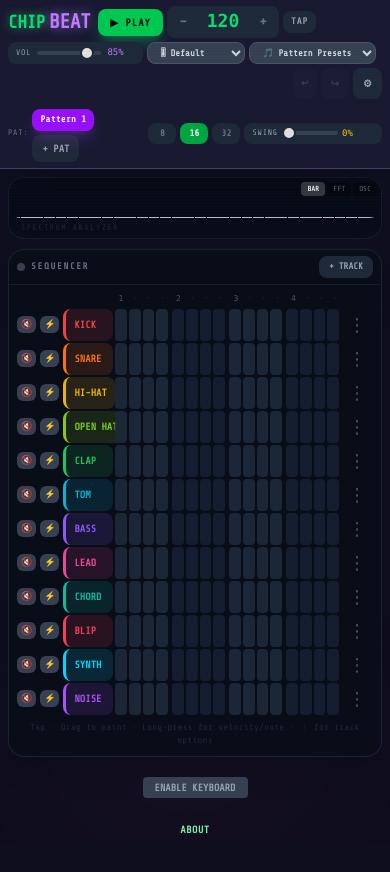
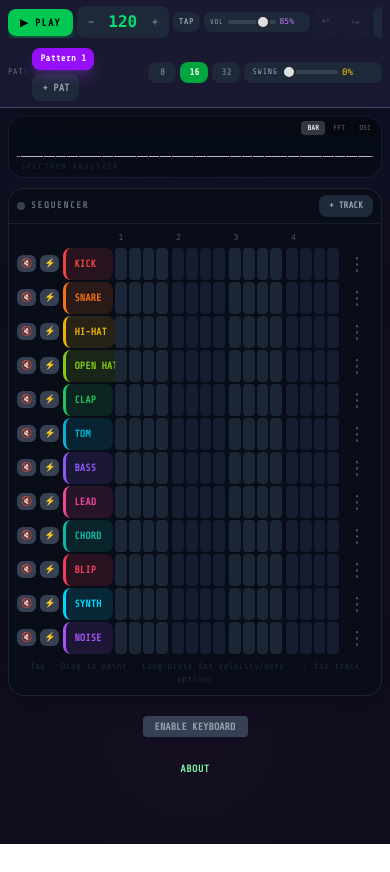
Before and after one commit to neetfrog/ChipBeats, a React (Vite) app: page / in a window 390 px wide. After the commit the page ends 844 px from the top, so only its background shows below. Built offline with nearby package versions, Linux system fonts and the light colour scheme.

Commit message:
feat: Enhance UI components in App and Transport for improved layout and accessibility; add sound pack and pattern preset selectors

```diff
--- a/src/App.tsx
+++ b/src/App.tsx
@@ -200,9 +200,19 @@ export default function App() {
           {showModal && (
             <div className="fixed inset-0 z-50 flex items-center justify-center bg-black/70 p-4">
               <div className="w-full max-w-lg rounded-xl border border-gray-700 bg-slate-900 p-4 text-sm text-gray-100">
-                <div className="flex items-center justify-between pb-2">
-                  <h2 className="text-base font-bold uppercase tracking-wider">Quickstart</h2>
-                  <button onClick={() => setShowModal(false)} className="text-sm font-bold text-gray-300 hover:text-white">✕</button>
+                <div className="flex flex-col gap-2 pb-2 sm:flex-row sm:items-center sm:justify-between">
+                  <div className="flex items-baseline gap-1">
+                    <span className="text-lg font-black tracking-tight text-green-400" style={{ textShadow: '0 0 8px #4ade80aa' }}>
+                      CHIP
+                    </span>
+                    <span className="text-xl font-black tracking-tight text-purple-400" style={{ textShadow: '0 0 10px #a78bfaaa' }}>
+                      BEAT
+                    </span>
+                  </div>
+                  <div className="flex items-center gap-3">
+                    <h2 className="text-base font-bold uppercase tracking-wider">Quickstart</h2>
+                    <button onClick={() => setShowModal(false)} className="text-sm font-bold text-gray-300 hover:text-white">✕</button>
+                  </div>
                 </div>
                 <p className="pb-2 text-[11px] text-gray-300">A quick intro to get started with the drum machine. Visit <a href="https://nefas.tv" target="_blank" rel="noreferrer" className="text-green-300 hover:text-green-400">nefas.tv</a> for more info.</p>
                 <ol className="list-decimal list-inside space-y-1 text-[11px] text-gray-200">
--- a/src/components/Transport.tsx
+++ b/src/components/Transport.tsx
@@ -117,10 +117,10 @@ export default memo(function Transport() {
     <div className="flex flex-col gap-1.5">
 
       {/* ── Row 1: Logo + Transport + BPM + Volume ── */}
-      <div className="flex items-center gap-1 flex-wrap">
+      <div className="flex items-center gap-1 flex-nowrap overflow-x-auto min-w-0">
 
         {/* Logo */}
-        <div className="flex items-baseline gap-1 mr-1">
+        <div className="hidden sm:flex items-baseline gap-1 mr-1 flex-shrink-0">
           <span className="text-lg font-black tracking-tight text-green-400" style={{ textShadow: '0 0 10px #4ade80aa' }}>
             CHIP
           </span>
@@ -130,7 +130,7 @@ export default memo(function Transport() {
         </div>
 
         {/* Play / Pause */}
-        <div className="flex gap-1.5">
+        <div className="flex gap-1.5 flex-shrink-0">
           <button
             onClick={isPlaying ? pause : play}
             className={`px-3 py-1.5 rounded-lg font-bold text-[10px] tracking-widest transition-all active:scale-95 ${
@@ -145,82 +145,49 @@ export default memo(function Transport() {
 
         {/* BPM */}
         <div
-          className="flex items-center gap-1.5 bg-gray-800 rounded-lg px-2 py-1 cursor-ns-resize"
+          className="flex items-center gap-1 bg-gray-800 rounded-lg px-1.5 py-1 cursor-ns-resize"
           onWheel={handleBpmWheel}
         >
           <button
             onClick={() => setBpm(Math.max(BPM_MIN, bpm - 1))}
-            className="text-gray-500 hover:text-white font-bold text-sm w-4 text-center leading-none"
+            className="text-gray-500 hover:text-white font-bold text-xs w-4 text-center leading-none"
           >−</button>
-          <div className="text-center min-w-[52px]">
+          <div className="text-center min-w-[40px]">
             <input
               ref={bpmInputRef}
               type="number"
               min={BPM_MIN} max={BPM_MAX}
               value={bpm}
               onChange={e => setBpm(Number(e.target.value))}
-              className="w-full bg-transparent text-green-400 font-mono font-bold text-lg leading-none text-center outline-none [appearance:textfield] [&::-webkit-inner-spin-button]:appearance-none [&::-webkit-outer-spin-button]:appearance-none"
+              className="w-full bg-transparent text-green-400 font-mono font-bold text-base leading-none text-center outline-none [appearance:textfield] [&::-webkit-inner-spin-button]:appearance-none [&::-webkit-outer-spin-button]:appearance-none"
             />
           </div>
           <button
             onClick={() => setBpm(Math.min(BPM_MAX, bpm + 1))}
-            className="text-gray-500 hover:text-white font-bold text-sm w-4 text-center leading-none"
+            className="text-gray-500 hover:text-white font-bold text-xs w-4 text-center leading-none"
           >+</button>
         </div>
 
         {/* Tap tempo */}
         <button
           onClick={tapTempo}
-          className="px-2 py-1 rounded-lg bg-gray-800 text-gray-400 hover:text-green-400 hover:bg-gray-700 font-bold text-[9px] tracking-widest transition-all active:scale-90 active:bg-gray-600"
+          className="px-1.5 py-1 rounded-lg bg-gray-800 text-gray-400 hover:text-green-400 hover:bg-gray-700 font-bold text-[8px] tracking-widest transition-all active:scale-90 active:bg-gray-600"
           title="Tap Tempo (T)"
         >TAP</button>
 
         {/* Volume */}
-        <div className="flex items-center gap-1.5 bg-gray-800 rounded-lg px-2 py-1">
-          <span className="text-gray-400 text-[8px] uppercase tracking-widest">VOL</span>
+        <div className="flex items-center gap-1 bg-gray-800 rounded-lg px-1.5 py-1">
+          <span className="text-gray-400 text-[7px] uppercase tracking-widest">VOL</span>
           <input
             type="range" min={0} max={1} step={0.01} value={masterVolume}
             onChange={e => setMasterVolume(Number(e.target.value))}
-            className="w-16 sm:w-20 accent-purple-500"
+            className="w-12 sm:w-16 accent-purple-500"
           />
-          <span className="text-purple-400 text-[9px] font-mono w-7">{Math.round(masterVolume * 100)}%</span>
+          <span className="text-purple-400 text-[8px] font-mono w-6">{Math.round(masterVolume * 100)}%</span>
         </div>
 
-        {/* Sound Pack selector (always visible) */}
-        <select
-          value={currentSoundPack}
-          onChange={(e) => setSoundPack(e.target.value as any)}
-          className="px-2 py-1 rounded-lg text-[9px] font-bold bg-gray-700 text-gray-300 hover:text-white transition-all border border-gray-600 outline-none cursor-pointer"
-          title="Sound Pack (affects all instruments)"
-        >
-          <option value="default">🎚 Default</option>
-          <option value="ambient">☁️ Ambient</option>
-          <option value="chiptune">🎮 Chiptune</option>
-          <option value="synthwave">🌅 Synthwave</option>
-          <option value="lo-fi">📻 Lo-Fi</option>
-          <option value="hiphop">🎧 Hip-Hop</option>
-        </select>
-
-        {/* Pattern Preset selector */}
-        <select
-          value={patternPreset}
-          onChange={(e) => {
-            const selectedId = e.target.value;
-            setPatternPreset(''); // reset to placeholder after applying
-            if (!selectedId) return;
-            applyPatternPreset(selectedId);
-          }}
-          className="px-2 py-1 rounded-lg text-[9px] font-bold bg-gray-700 text-gray-300 hover:text-white transition-all border border-gray-600 outline-none cursor-pointer"
-          title="Pattern Preset (replace current pattern)"
-        >
-          <option value="">🎵 Pattern Presets</option>
-          {makePresetPatterns(instruments).map(p => (
-            <option key={p.id} value={p.id}>{p.name}</option>
-          ))}
-        </select>
-
         {/* Undo / Redo */}
-        <div className="flex gap-1 ml-auto">
+        <div className="flex gap-1 ml-auto flex-shrink-0">
           <button
             onClick={undo}
             disabled={past.length === 0}
@@ -311,6 +278,37 @@ export default memo(function Transport() {
             onClick={() => { saveToStorage(); }}
             className="px-3 py-1 rounded-lg text-[9px] font-bold bg-gray-700 text-green-400 hover:bg-gray-600 transition-all"
           >💾 Save</button>
+          <div className="w-full sm:w-auto flex flex-col gap-1 sm:flex-row sm:items-center">
+            <select
+              value={currentSoundPack}
+              onChange={(e) => setSoundPack(e.target.value as any)}
+              className="px-2 py-1 rounded-lg text-[9px] font-bold bg-gray-700 text-gray-300 hover:text-white transition-all border border-gray-600 outline-none cursor-pointer"
+              title="Sound Pack (affects all instruments)"
+            >
+              <option value="default">🎚 Default</option>
+              <option value="ambient">☁️ Ambient</option>
+              <option value="chiptune">🎮 Chiptune</option>
+              <option value="synthwave">🌅 Synthwave</option>
+              <option value="lo-fi">📻 Lo-Fi</option>
+              <option value="hiphop">🎧 Hip-Hop</option>
+            </select>
+            <select
+              value={patternPreset}
+              onChange={(e) => {
+                const selectedId = e.target.value;
+                setPatternPreset(''); // reset to placeholder after applying
+                if (!selectedId) return;
+                applyPatternPreset(selectedId);
+              }}
+              className="px-2 py-1 rounded-lg text-[9px] font-bold bg-gray-700 text-gray-300 hover:text-white transition-all border border-gray-600 outline-none cursor-pointer"
+              title="Pattern Preset (replace current pattern)"
+            >
+              <option value="">🎵 Pattern Presets</option>
+              {makePresetPatterns(instruments).map(p => (
+                <option key={p.id} value={p.id}>{p.name}</option>
+              ))}
+            </select>
+          </div>
           <button
             onClick={() => {
               if (window.confirm('Reset everything? This cannot be undone.')) resetAll();
```
